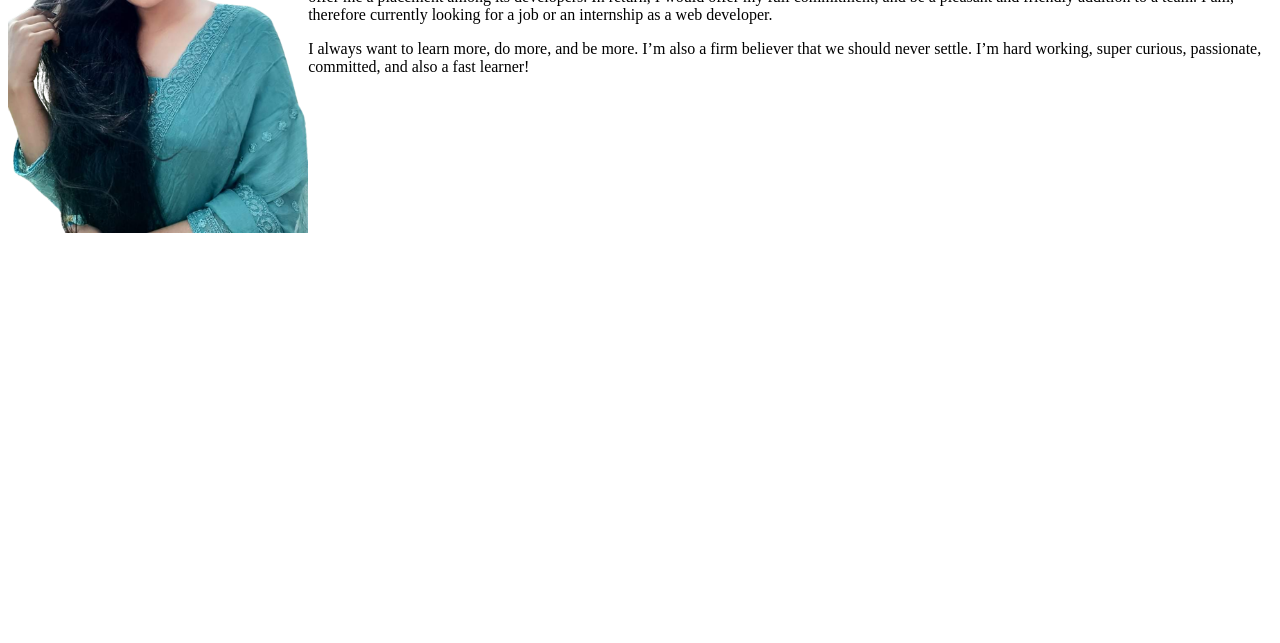
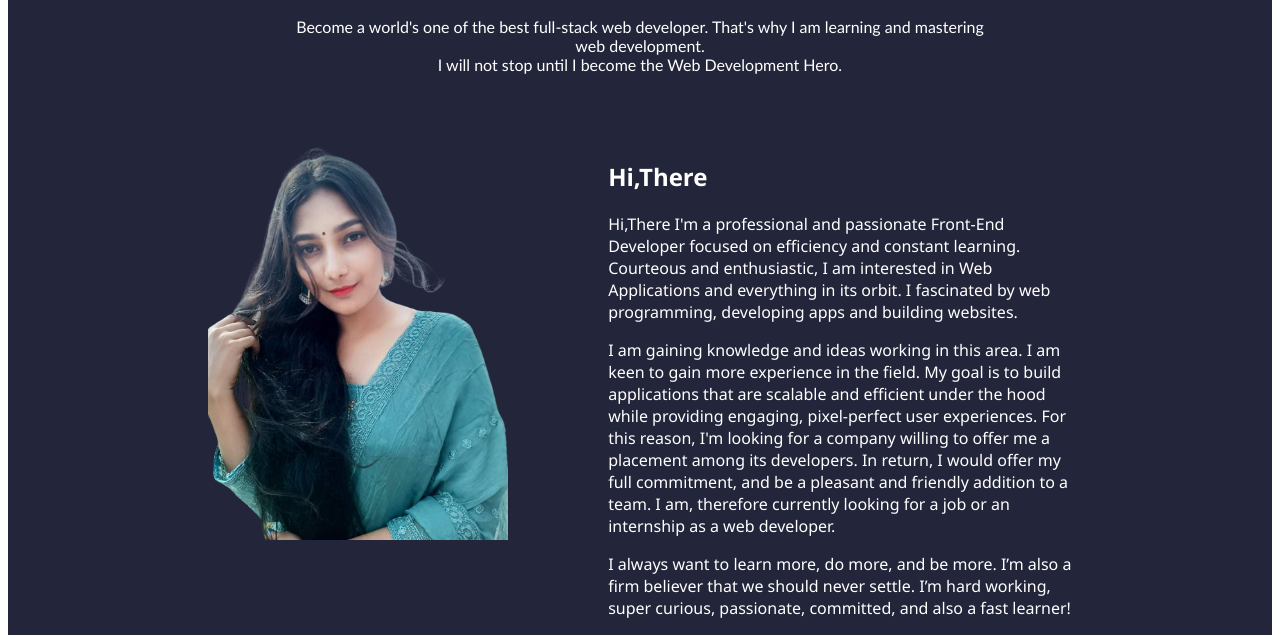
Before and after one commit to sadiazafrin123/My-Portfolio, a plain HTML site: page index.html in a window 1280 px wide. Shown: the part 649-1292 px from the top of the page. Before the commit the page ends 894 px from the top, so only its background shows below. Drawn offline with Linux system fonts and the light colour scheme.

Commit message:
second section complete

```diff
--- a/index.html
+++ b/index.html
@@ -28,6 +28,16 @@
     <!-- first section end -->
     <!-- second section -->
     <section class="second-section">
+      <div class="second-third-div">
+        <h1>About Me</h1>
+        <p>
+          Become a world's one of the best full-stack web developer. That's why
+          I am learning and mastering <br />
+          web development. <br />
+          I will not stop until I become the Web Development Hero.
+        </p>
+      </div>
+      <div class="parent-div">
         <!-- left side -->
         <div class="second-first-div">
           <img src="/img/profile.png" alt="" />
@@ -36,26 +46,28 @@
         <div class="second-second-div">
           <h2>Hi,There</h2>
           <p>
-          Hi,There I'm a professional and passionate Front-End Developer focused
-          on efficiency and constant learning. Courteous and enthusiastic, I am
-          interested in Web Applications and everything in its orbit. I
-          fascinated by web programming, developing apps and building websites.
+            Hi,There I'm a professional and passionate Front-End Developer
+            focused on efficiency and constant learning. Courteous and
+            enthusiastic, I am interested in Web Applications and everything in
+            its orbit. I fascinated by web programming, developing apps and
+            building websites.
           </p>
           <p>
             I am gaining knowledge and ideas working in this area. I am keen to
             gain more experience in the field. My goal is to build applications
             that are scalable and efficient under the hood while providing
-          engaging, pixel-perfect user experiences. For this reason, I'm looking
-          for a company willing to offer me a placement among its developers. In
-          return, I would offer my full commitment, and be a pleasant and
-          friendly addition to a team. I am, therefore currently looking for a
-          job or an internship as a web developer.
+            engaging, pixel-perfect user experiences. For this reason, I'm
+            looking for a company willing to offer me a placement among its
+            developers. In return, I would offer my full commitment, and be a
+            pleasant and friendly addition to a team. I am, therefore currently
+            looking for a job or an internship as a web developer.
           </p>
           <p>
             I always want to learn more, do more, and be more. I’m also a firm
-          believer that we should never settle. I’m hard working, super curious,
-          passionate, committed, and also a fast learner!
+            believer that we should never settle. I’m hard working, super
+            curious, passionate, committed, and also a fast learner!
           </p>
+        </div>
       </div>
     </section>
   </body>
--- a/style.css
+++ b/style.css
@@ -35,12 +35,34 @@ padding-top: 50px;
 }
 /* second section */
 .second-section{
+
+    background-color: #23263A;
+    padding-top: 70px;
+    padding-left: 100px;
+    padding-right: 100px;
+color: white;
+}
+
+.parent-div{
     display: flex;
-
 }
 .second-second-div{
+    padding-left: 100px;
+    padding-right: 100px;
+    font-weight: 100;
+    font-family: 'Segoe UI', Tahoma, Geneva, Verdana, sans-serif;
 
 }
 .second-first-div{
+    padding-left: 100px;
 
 }
+.second-third-div{
+    text-align: center;
+    padding-bottom: 50px;
+    font-family: 'Gill Sans', 'Gill Sans MT', Calibri, 'Trebuchet MS', sans-serif;
+
+}
+.second-third-div h1{
+    font-size: 40px;
+}
```
Lines whose indentation alone changed are shown as unchanged.
